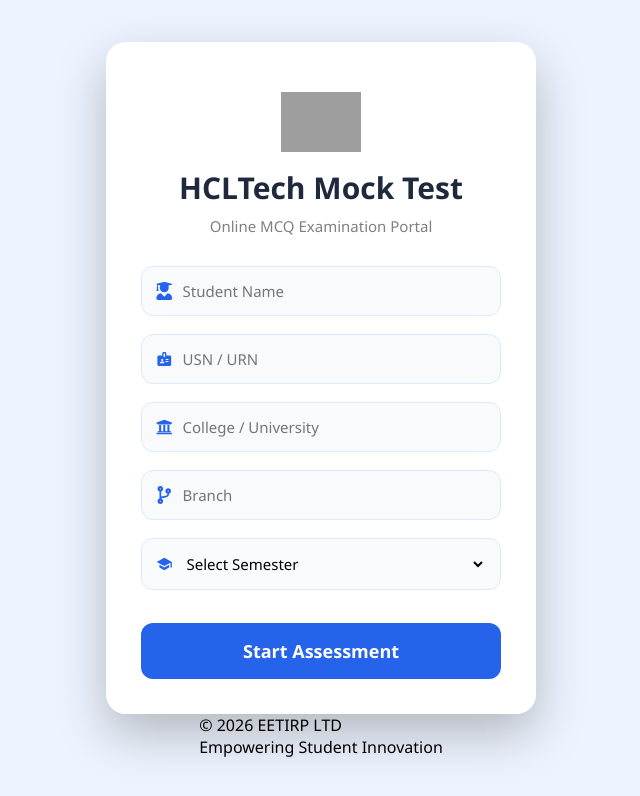
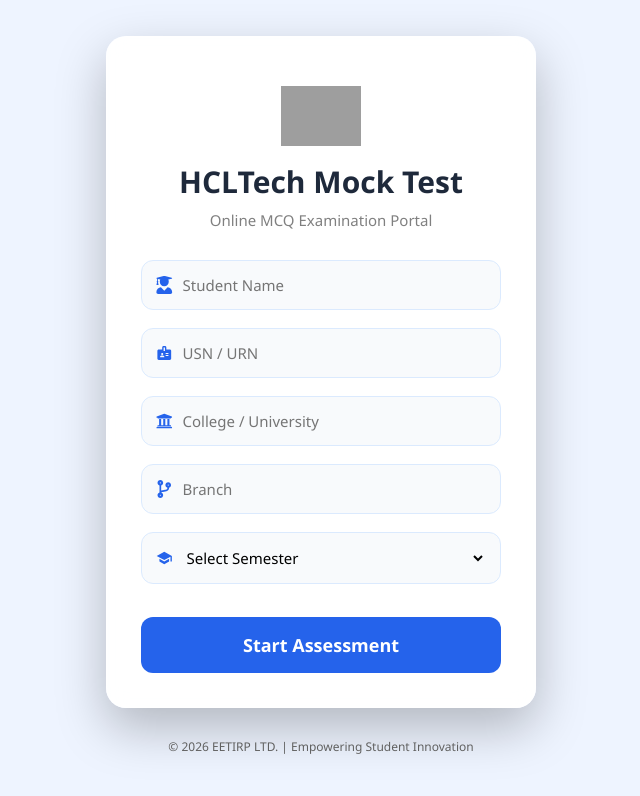
Before and after one commit to kaushalbaitha7/quizsystem, a React (Create React App) app in the folder client/: page / in a window 1280 px wide. Shown: the top 796 px of the page, without its empty margins (319-959 px from the left). Built offline with nearby package versions, Linux system fonts and the light colour scheme; no server answers; grey boxes are pictures that could not be loaded.

Commit message:
Updated footer new

```diff
--- a/client/src/pages/Instructions.js
+++ b/client/src/pages/Instructions.js
@@ -155,7 +155,9 @@
                 </button>
 
             </div>
-
+<footer className="footer">
+    © 2026 EETIRP LTD. | Empowering Student Innovation
+</footer>
         </div>
 
     );
--- a/client/src/pages/Quiz.js
+++ b/client/src/pages/Quiz.js
@@ -380,7 +380,9 @@
                 </div>
 
             </div>
-
+<footer className="footer">
+    © 2026 EETIRP LTD. | Empowering Student Innovation
+</footer>
         </div>
 
     );
--- a/client/src/pages/Registration.js
+++ b/client/src/pages/Registration.js
@@ -124,10 +124,9 @@
 
             </div>
 
-            <footer>
-                © 2026 EETIRP LTD <br />
-                Empowering Student Innovation
-            </footer>
+            <footer className="footer">
+    © 2026 EETIRP LTD. | Empowering Student Innovation
+</footer>
 
         </div>
     );
--- a/client/src/styles/instructions.css
+++ b/client/src/styles/instructions.css
@@ -184,3 +184,11 @@
 button:not(:disabled):hover{
     transform:translateY(-2px);
 }
+.footer{
+    margin-top:20px;
+    text-align:center;
+    font-size:12px;
+    color:#666;
+    font-weight:500;
+    padding:10px 0;
+}
--- a/client/src/styles/quiz.css
+++ b/client/src/styles/quiz.css
@@ -570,3 +570,12 @@
 }
 
 }
+
+.footer{
+    margin-top:20px;
+    text-align:center;
+    font-size:12px;
+    color:#666;
+    font-weight:500;
+    padding:10px 0;
+}
--- a/client/src/styles/registration.css
+++ b/client/src/styles/registration.css
@@ -171,16 +171,12 @@
 }
 
 .footer{
-    width:100%;
-    background:linear-gradient(90deg,#1e3c72,#2a5298);
-    color:white;
-    padding:18px;
+    margin-top:20px;
     text-align:center;
-    border-radius:0 0 15px 15px;
-    margin-top:30px;
-    font-size:14px;
+    font-size:12px;
+    color:#666;
     font-weight:500;
-    box-shadow:0 -2px 10px rgba(0,0,0,.15);
+    padding:10px 0;
 }
 
 @keyframes fade{
```
